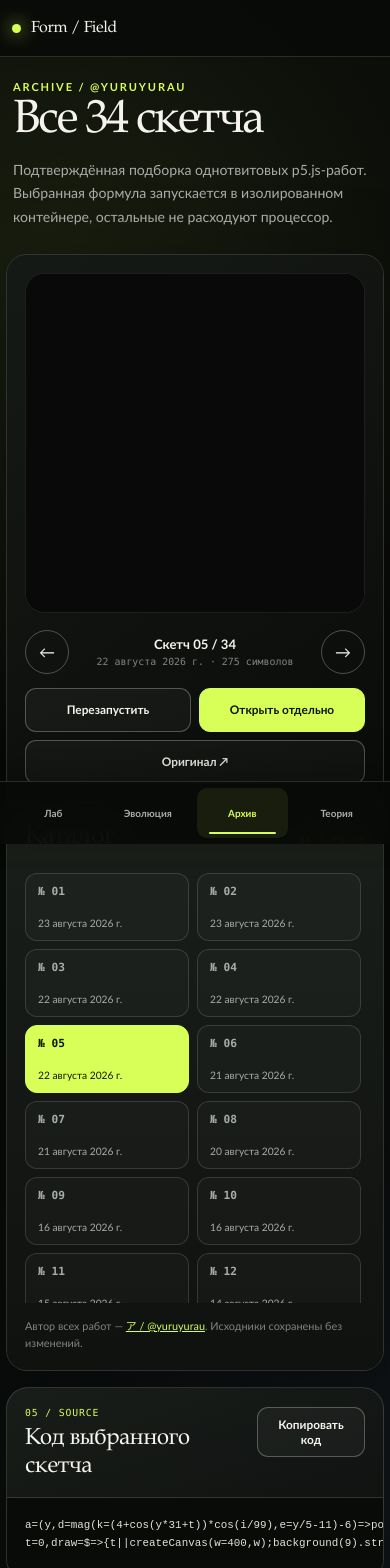
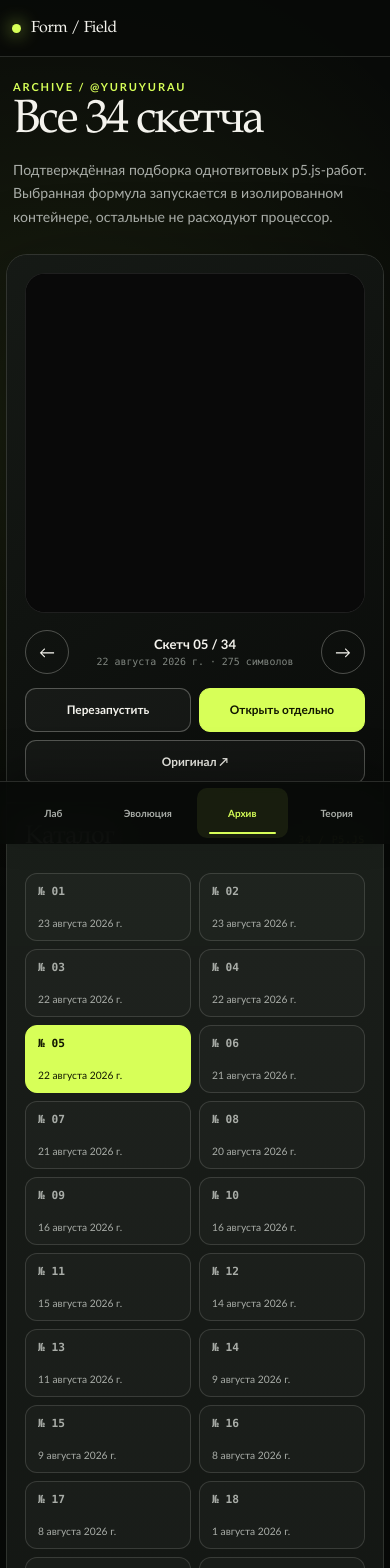
Before and after one commit to Dmitry-dev-pet/form-field-lab, a Vue app: page /#/archive in a window 390 px wide. Shown: the top 1568 px of the page. Built offline with nearby package versions, Linux system fonts and the light colour scheme.

Commit message:
Polish mobile archive scrolling

```diff
--- a/src/styles/main.css
+++ b/src/styles/main.css
@@ -962,7 +962,7 @@ mjx-container[display="true"] {
   .lab-workspace, .evolution-workspace, .archive-workspace { border-radius: 21px; }
   .canvas-stage, .evolution-stage, .archive-player, .control-panel, .evolution-panel, .archive-index { padding: 18px; }
   .canvas-meta { right: 27px; bottom: 23px; left: 27px; font-size: 0.58rem; }
-  .sketch-grid { max-height: 430px; }
+  .sketch-grid { max-height: none; padding-right: 0; overflow: visible; }
   .inline-actions .button { flex: 1 1 42%; }
   .code-panel > header, .card-header { padding: 19px 18px 16px; }
   .code-panel > pre { padding: 18px; }
```
